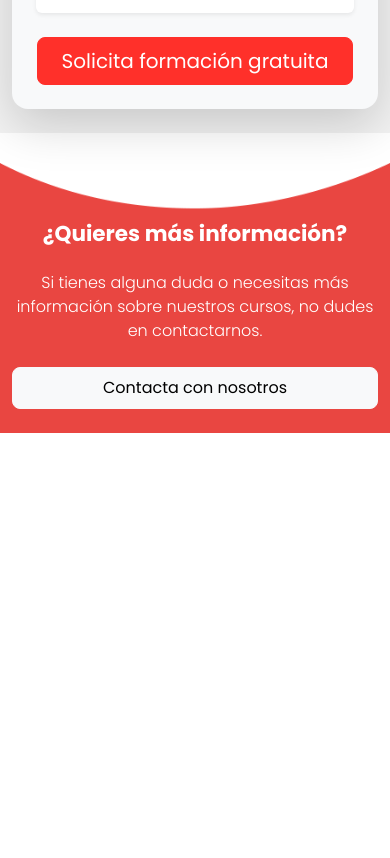
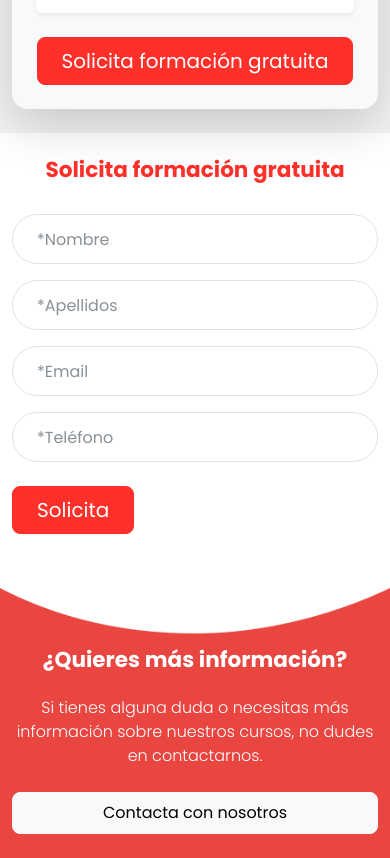
Before and after one commit to devGumidafe/prueba-landing-page, a Vue app: page / in a window 390 px wide. Shown: the part 3020-3878 px from the top of the page. Before the commit the page ends 3453 px from the top, so only its background shows below. Built offline with nearby package versions, Linux system fonts and the light colour scheme.

Commit message:
feat: add FormSection component with form handling and validation logic

```diff
--- a/src/App.vue
+++ b/src/App.vue
@@ -3,6 +3,7 @@ import Header from '@/components/Header.vue'
 import VideoSection from '@/components/VideoSection.vue'
 import LearnSection from '@/components/LearnSection.vue'
 import Footer from '@/components/Footer.vue'
+import FormSection from '@/components/FormSection.vue'
 
 </script>
 
@@ -11,6 +12,7 @@ import Footer from '@/components/Footer.vue'
     <Header />
     <VideoSection />
     <LearnSection />
+    <FormSection />
     <Footer />
   </div>
 </template>
--- /dev/null
+++ b/src/components/FormSection.vue
@@ -0,0 +1,130 @@
+<script setup lang="ts">
+import { useFormRegister } from '@/composables/useFormRegister'
+
+const { formState, errors, handleSubmit, isSubmitting, registros } = useFormRegister()
+</script>
+
+<template>
+  <section id="form-section" class="form-section py-4 py-md-5">
+    <div class="container">
+      <div class="row justify-content-center">
+        <div class="col-12 col-lg-8 text-center mb-4">
+          <h2 class="display-5 fw-bold text-secondary fs-4 fs-md-3 fs-lg-1">
+            Solicita formación gratuita
+          </h2>
+        </div>
+      </div>
+
+      <div class="row justify-content-center">
+        <div class="col-12 col-lg-10">
+          <form @submit="handleSubmit" class="needs-validation" novalidate>
+            <div class="row g-3 mb-3">
+              <div class="col-12 col-md-6">
+                <input
+                  type="text"
+                  class="form-control form-control-lg"
+                  :class="{ 'is-invalid': errors.nombre }"
+                  id="nombre"
+                  v-model="formState.nombre"
+                  placeholder="*Nombre"
+                  required
+                />
+                <div class="invalid-feedback">{{ errors.nombre }}</div>
+              </div>
+
+              <div class="col-12 col-md-6">
+                <input
+                  type="text"
+                  class="form-control form-control-lg"
+                  :class="{ 'is-invalid': errors.apellidos }"
+                  id="apellidos"
+                  v-model="formState.apellidos"
+                  placeholder="*Apellidos"
+                  required
+                />
+                <div class="invalid-feedback">{{ errors.apellidos }}</div>
+              </div>
+            </div>
+
+            <div class="row g-3 mb-3">
+              <div class="col-12 col-md-6">
+                <input
+                  type="email"
+                  class="form-control form-control-lg"
+                  :class="{ 'is-invalid': errors.email }"
+                  id="email"
+                  v-model="formState.email"
+                  placeholder="*Email"
+                  required
+                />
+                <div class="invalid-feedback">{{ errors.email }}</div>
+              </div>
+
+              <div class="col-12 col-md-6">
+                <input
+                  type="tel"
+                  class="form-control form-control-lg"
+                  :class="{ 'is-invalid': errors.telefono }"
+                  id="telefono"
+                  v-model="formState.telefono"
+                  placeholder="*Teléfono"
+                  required
+                />
+                <div class="invalid-feedback">{{ errors.telefono }}</div>
+              </div>
+            </div>
+
+            <div class="mt-4">
+              <button
+                type="submit"
+                class="btn btn-secondary btn-lg px-4 fs-8 fs-md-6 fs-lg-4 py-2"
+                :disabled="isSubmitting"
+              >
+                {{ isSubmitting ? 'Enviando...' : 'Solicita' }}
+              </button>
+            </div>
+          </form>
+        </div>
+      </div>
+    </div>
+  </section>
+</template>
+
+<style scoped>
+.btn-secondary:disabled {
+  opacity: 0.7;
+  cursor: not-allowed;
+}
+
+.form-control {
+  border-radius: 50rem;
+  padding: 1.25rem 1.5rem;
+  border: 1px solid #dee2e6;
+  font-size: 1rem;
+  height: 60px;
+}
+
+.form-control::placeholder {
+  color: #6c757d;
+  opacity: 0.8;
+}
+
+.form-control:focus {
+  border-color: var(--secondary-color);
+  box-shadow: 0 0 0 0.25rem rgba(230, 43, 37, 0.1);
+}
+
+@media (max-width: 768px) {
+  .form-control {
+    font-size: 1rem;
+    height: 50px;
+    padding: 1rem 1.5rem;
+  }
+}
+
+@media (min-width: 992px) {
+  .form-control {
+    font-size: 1.1rem;
+  }
+}
+</style>
--- /dev/null
+++ b/src/composables/useFormRegister.ts
@@ -0,0 +1,101 @@
+import { ref, reactive } from 'vue'
+import type { IRegister } from '@/types/IRegister'
+import type { IErrors } from '@/types/IErrors'
+
+export const useFormRegister = () => {
+  const registros = ref<IRegister[]>([])
+  const isSubmitting = ref(false)
+
+  const formState = reactive<IRegister>({
+    nombre: '',
+    apellidos: '',
+    email: '',
+    telefono: '',
+  })
+
+  const errors = reactive<IErrors>({
+    nombre: '',
+    apellidos: '',
+    email: '',
+    telefono: '',
+  })
+
+  const resetForm = () => {
+    Object.keys(formState).forEach((key) => {
+      formState[key as keyof IRegister] = ''
+    })
+  }
+
+  const resetErrors = () => {
+    Object.keys(errors).forEach((key) => {
+      errors[key as keyof IErrors] = ''
+    })
+  }
+
+  const validateForm = (): boolean => {
+    let isValid = true
+    const emailRegex = /^[^\s@]+@[^\s@]+\.[^\s@]+$/
+    const telefonoRegex = /^[0-9]{9}$/
+
+    resetErrors()
+
+    if (!formState.nombre.trim()) {
+      errors.nombre = 'El nombre es obligatorio'
+      isValid = false
+    }
+
+    if (!formState.apellidos.trim()) {
+      errors.apellidos = 'Los apellidos son obligatorios'
+      isValid = false
+    }
+
+    if (!formState.email.trim()) {
+      errors.email = 'El email es obligatorio'
+      isValid = false
+    } else if (!emailRegex.test(formState.email)) {
+      errors.email = 'El email no es válido'
+      isValid = false
+    }
+
+    if (!formState.telefono.trim()) {
+      errors.telefono = 'El teléfono es obligatorio'
+      isValid = false
+    } else if (!telefonoRegex.test(formState.telefono)) {
+      errors.telefono = 'El teléfono debe tener 9 dígitos'
+      isValid = false
+    }
+
+    return isValid
+  }
+
+  const handleSubmit = async (e: Event) => {
+    e.preventDefault()
+
+    if (isSubmitting.value) return
+
+    isSubmitting.value = true
+
+    try {
+      if (validateForm()) {
+        registros.value.push({ ...formState })
+        resetForm()
+        return true
+      }
+    } catch (error) {
+      console.error('Error al procesar el formulario:', error)
+    } finally {
+      isSubmitting.value = false
+    }
+
+    return false
+  }
+
+  return {
+    formState,
+    errors,
+    registros,
+    isSubmitting,
+    handleSubmit,
+    validateForm,
+  }
+}
--- /dev/null
+++ b/src/types/IErrors.ts
@@ -0,0 +1,6 @@
+export interface IErrors {
+    nombre: string
+    apellidos: string
+    email: string
+    telefono: string
+}
--- /dev/null
+++ b/src/types/IRegister.ts
@@ -0,0 +1,6 @@
+export interface IRegister {
+  nombre: string
+  apellidos: string
+  email: string
+  telefono: string
+}
```
